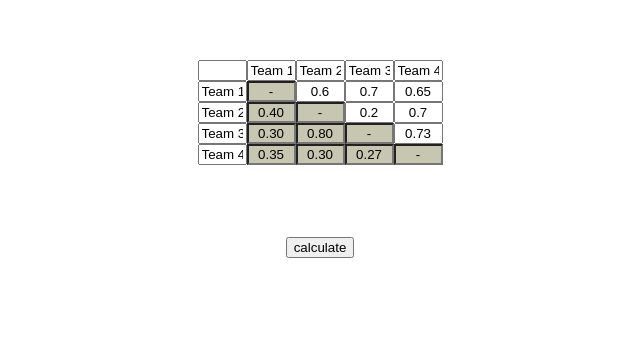
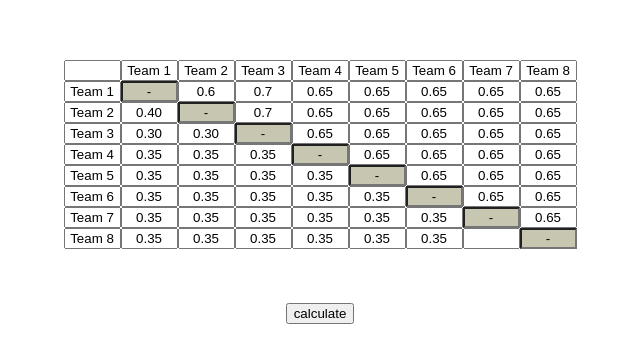
Before and after one commit to costicaaa/mmcs, a Vue app: page / in a window 1280 px wide. Shown: the top 362 px of the page, without its empty margins (320-960 px from the left). Built offline with nearby package versions, Linux system fonts and the light colour scheme.

Commit message:
moved to 8 teams

```diff
--- a/src/classes/Team.js
+++ b/src/classes/Team.js
@@ -1,4 +1,4 @@
-let numberOfTeams = 4;
+let numberOfTeams = 8;
 
 export default class Team {
     number;
--- a/src/components/HelloWorld.vue
+++ b/src/components/HelloWorld.vue
@@ -3,41 +3,106 @@
         <div class="well well-lg">
             <form id="inputField" role="form">
 
-                <input type="text" name="field00" size="3">
-                <input type="text" name="field00" size="3" value="Team 1">
-                <input type="text" name="field00" size="3" value="Team 2">
-                <input type="text" name="field00" size="3" value="Team 3">
-                <input type="text" name="field00" size="3" value="Team 4">
+                <input type="text"  size="4">
+                <input type="text"  size="4" value="Team 1">
+                <input type="text"  size="4" value="Team 2">
+                <input type="text"  size="4" value="Team 3">
+                <input type="text"  size="4" value="Team 4">
+                <input type="text"  size="4" value="Team 5">
+                <input type="text"  size="4" value="Team 6">
+                <input type="text"  size="4" value="Team 7">
+                <input type="text"  size="4" value="Team 8">
 
                 <br>
-                <input type="text" name="field00" size="3" value="Team 1">
-                <input type="text" name="field01" size="3" readonly value="-">
-                <input type="text" name="field01" size="3" v-model="t1.at2" @change="iChanged(1, 2)">
-                <input type="text" name="field01" size="3" v-model="t1.at3" @change="iChanged(1, 3)">
-                <input type="text" name="field01" size="3" v-model="t1.at4" @change="iChanged(1, 4)">
+                <input type="text" size="4" value="Team 1">
+                <input type="text" size="4" readonly value="-">
+                <input type="text" size="4" v-model="t1.at2" @change="iChanged(1, 2)">
+                <input type="text" size="4" v-model="t1.at3" @change="iChanged(1, 3)">
+                <input type="text" size="4" v-model="t1.at4" @change="iChanged(1, 4)">
+                <input type="text" size="4" v-model="t1.at5" @change="iChanged(1, 5)">
+                <input type="text" size="4" v-model="t1.at6" @change="iChanged(1, 6)">
+                <input type="text" size="4" v-model="t1.at7" @change="iChanged(1, 7)">
+                <input type="text" size="4" v-model="t1.at8" @change="iChanged(1, 8)">
 
                 <br>
-                <input type="text" name="field10" size="3" value="Team 2">
-                <input type="text" name="field10" size="3" readonly v-model="t2.at1">
-                <input type="text" name="field01" size="3" readonly value="-">
-                <input type="text" name="field12" size="3" v-model="t2.at3" @change="iChanged(2, 3)">
-                <input type="text" name="field12" size="3" v-model="t2.at4" @change="iChanged(2, 4)">
-
-                <br>
-                <input type="text" name="field10" size="3" value="Team 3">
-                <input type="text" name="field20" size="3" readonly v-model="t3.at1">
-                <input type="text" name="field21" size="3" readonly v-model="t3.at2">
-                <input type="text" name="field01" size="3" readonly value="-">
-                <input type="text" name="field12" size="3" v-model="t3.at4" @change="iChanged(3, 4)">
+                <input type="text"  size="4" value="Team 2">
+                <input type="text"  size="4" v-model="t2.at1" @change="iChanged(2, 1)">
+                <input type="text"  size="4" readonly value="-">
+                <input type="text"  size="4" v-model="t2.at3" @change="iChanged(2, 3)">
+                <input type="text"  size="4" v-model="t2.at4" @change="iChanged(2, 4)">
+                <input type="text"  size="4" v-model="t2.at5" @change="iChanged(2, 5)">
+                <input type="text"  size="4" v-model="t2.at6" @change="iChanged(2, 6)">
+                <input type="text"  size="4" v-model="t2.at7" @change="iChanged(2, 7)">
+                <input type="text"  size="4" v-model="t2.at8" @change="iChanged(2, 8)">
 
 
                 <br>
-                <input type="text" name="field10" size="3" value="Team 4">
-                <input type="text" name="field20" size="3" readonly v-model="t4.at1">
-                <input type="text" name="field21" size="3" readonly v-model="t4.at2">
-                <input type="text" name="field22" size="3" readonly v-model="t4.at3">
-                <input type="text" name="field01" size="3" readonly value="-">
+                <input type="text"  size="4" value="Team 3">
+                <input type="text"  size="4" v-model="t3.at1" @change="iChanged(3, 1)">
+                <input type="text"  size="4" v-model="t3.at2" @change="iChanged(3, 2)">
+                <input type="text"  size="4" readonly value="-">
+                <input type="text"  size="4" v-model="t3.at4" @change="iChanged(3, 4)">
+                <input type="text"  size="4" v-model="t3.at5" @change="iChanged(3, 5)">
+                <input type="text"  size="4" v-model="t3.at6" @change="iChanged(3, 6)">
+                <input type="text"  size="4" v-model="t3.at7" @change="iChanged(3, 7)">
+                <input type="text"  size="4" v-model="t3.at8" @change="iChanged(3, 8)">
+
+
+
                 <br>
+                <input type="text"  size="4" value="Team 4">
+                <input type="text"  size="4" v-model="t4.at1" @change="iChanged(4, 1)">
+                <input type="text"  size="4" v-model="t4.at2" @change="iChanged(4, 2)">
+                <input type="text"  size="4" v-model="t4.at3" @change="iChanged(4, 3)">
+                <input type="text"  size="4" readonly value="-">
+                <input type="text"  size="4" v-model="t4.at5" @change="iChanged(4, 5)">
+                <input type="text"  size="4" v-model="t4.at6" @change="iChanged(4, 6)">
+                <input type="text"  size="4" v-model="t4.at7" @change="iChanged(4, 7)">
+                <input type="text"  size="4" v-model="t4.at8" @change="iChanged(4, 8)">
+
+                <br>
+                <input type="text"  size="4" value="Team 5">
+                <input type="text"  size="4" v-model="t5.at1" @change="iChanged(5, 1)">
+                <input type="text"  size="4" v-model="t5.at2" @change="iChanged(5, 2)">
+                <input type="text"  size="4" v-model="t5.at3" @change="iChanged(5, 3)">
+                <input type="text"  size="4" v-model="t5.at4" @change="iChanged(5, 4)">
+                <input type="text"  size="4" readonly value="-">
+                <input type="text"  size="4" v-model="t5.at6" @change="iChanged(5, 6)">
+                <input type="text"  size="4" v-model="t5.at7" @change="iChanged(5, 7)">
+                <input type="text"  size="4" v-model="t5.at8" @change="iChanged(5, 8)">
+
+                <br>
+                <input type="text"  size="4" value="Team 6">
+                <input type="text"  size="4" v-model="t6.at1" @change="iChanged(6, 1)">
+                <input type="text"  size="4" v-model="t6.at2" @change="iChanged(6, 2)">
+                <input type="text"  size="4" v-model="t6.at3" @change="iChanged(6, 3)">
+                <input type="text"  size="4" v-model="t6.at4" @change="iChanged(6, 4)">
+                <input type="text"  size="4" v-model="t6.at5" @change="iChanged(6, 5)">
+                <input type="text"  size="4" readonly value="-">
+                <input type="text"  size="4" v-model="t6.at7" @change="iChanged(6, 7)">
+                <input type="text"  size="4" v-model="t6.at8" @change="iChanged(6, 8)">
+
+                <br>
+                <input type="text"  size="4" value="Team 7">
+                <input type="text"  size="4" v-model="t7.at1" @change="iChanged(7, 1)">
+                <input type="text"  size="4" v-model="t7.at2" @change="iChanged(7, 2)">
+                <input type="text"  size="4" v-model="t7.at3" @change="iChanged(7, 3)">
+                <input type="text"  size="4" v-model="t7.at4" @change="iChanged(7, 4)">
+                <input type="text"  size="4" v-model="t7.at5" @change="iChanged(7, 5)">
+                <input type="text"  size="4" v-model="t7.at6" @change="iChanged(7, 6)">
+                <input type="text"  size="4" readonly value="-">
+                <input type="text"  size="4" v-model="t7.at8" @change="iChanged(7, 8)">
+
+                <br>
+                <input type="text"  size="4" value="Team 8">
+                <input type="text"  size="4" v-model="t8.at1" @change="iChanged(8, 1)">
+                <input type="text"  size="4" v-model="t8.at2" @change="iChanged(8, 2)">
+                <input type="text"  size="4" v-model="t8.at3" @change="iChanged(8, 3)">
+                <input type="text"  size="4" v-model="t8.at4" @change="iChanged(8, 4)">
+                <input type="text"  size="4" v-model="t8.at5" @change="iChanged(8, 5)">
+                <input type="text"  size="4" v-model="t8.at6" @change="iChanged(8, 6)">
+                <input type="text"  size="4" v-model="t8.at8" @change="iChanged(8, 8)">
+                <input type="text"  size="4" readonly value="-">
 
                 <br>
                 <br>
@@ -58,7 +123,7 @@
         name: 'HelloWorld',
         data() {
             return {
-                    numberOfTeams: 4,
+                    numberOfTeams: 8,
                     teams: [],
                     mostLikelyToWinTeam : null,
                     normalTournamentNumber: 1,
@@ -66,25 +131,88 @@
 
                 // probability to lose -> t1 has x % probability to lose against at2...16
                     t1: {
-                        at2: 0.6,
-                        at3: 0.7,
+                        at2: 0.60,
+                        at3: 0.70,
                         at4: 0.65,
+                        at5: 0.65,
+                        at6: 0.65,
+                        at7: 0.65,
+                        at8: 0.65,
+
                     },
                     t2: {
                         at1: '',
-                        at3: 0.2,
-                        at4: 0.7,
+                        at3: 0.7,
+                        at4: 0.65,
+                        at5: 0.65,
+                        at6: 0.65,
+                        at7: 0.65,
+                        at8: 0.65,
+
                     },
+
                     t3: {
                         at1: '',
                         at2: '',
-                        at4: 0.73,
+                        at4: 0.65,
+                        at5: 0.65,
+                        at6: 0.65,
+                        at7: 0.65,
+                        at8: 0.65,
+
                     },
+
                     t4: {
                         at1: '',
                         at2: '',
                         at3: '',
-                    }
+                        at5: 0.65,
+                        at6: 0.65,
+                        at7: 0.65,
+                        at8: 0.65,
+
+                    },
+                    t5: {
+                        at1: '',
+                        at2: '',
+                        at3: '',
+                        at4: '',
+                        at6: 0.65,
+                        at7: 0.65,
+                        at8: 0.65,
+
+                    },
+
+                    t6: {
+                        at1: '',
+                        at2: '',
+                        at3: '',
+                        at4: '',
+                        at5: '',
+                        at7: 0.65,
+                        at8: 0.65,
+                    },
+t7: {
+                        at1: '',
+                        at2: '',
+                        at3: '',
+                        at4: '',
+                        at5: '',
+                        at6: '',
+                        at8: 0.65,
+                    },
+
+                t8: {
+                        at1: '',
+                        at2: '',
+                        at3: '',
+                        at4: '',
+                        at5: '',
+                        at6: '',
+                        at8: '',
+                    },
+
+
 
             }
         },
```
